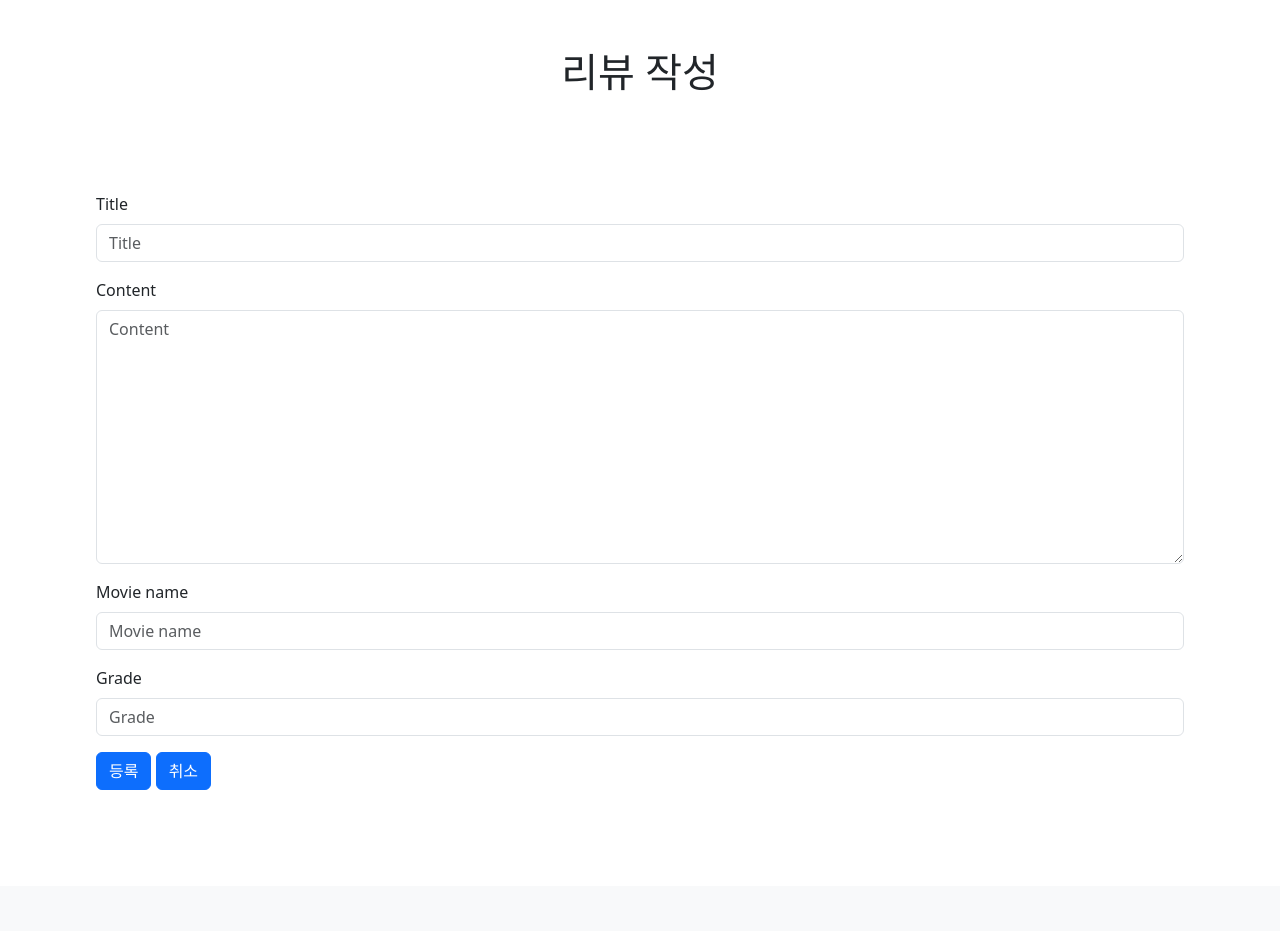
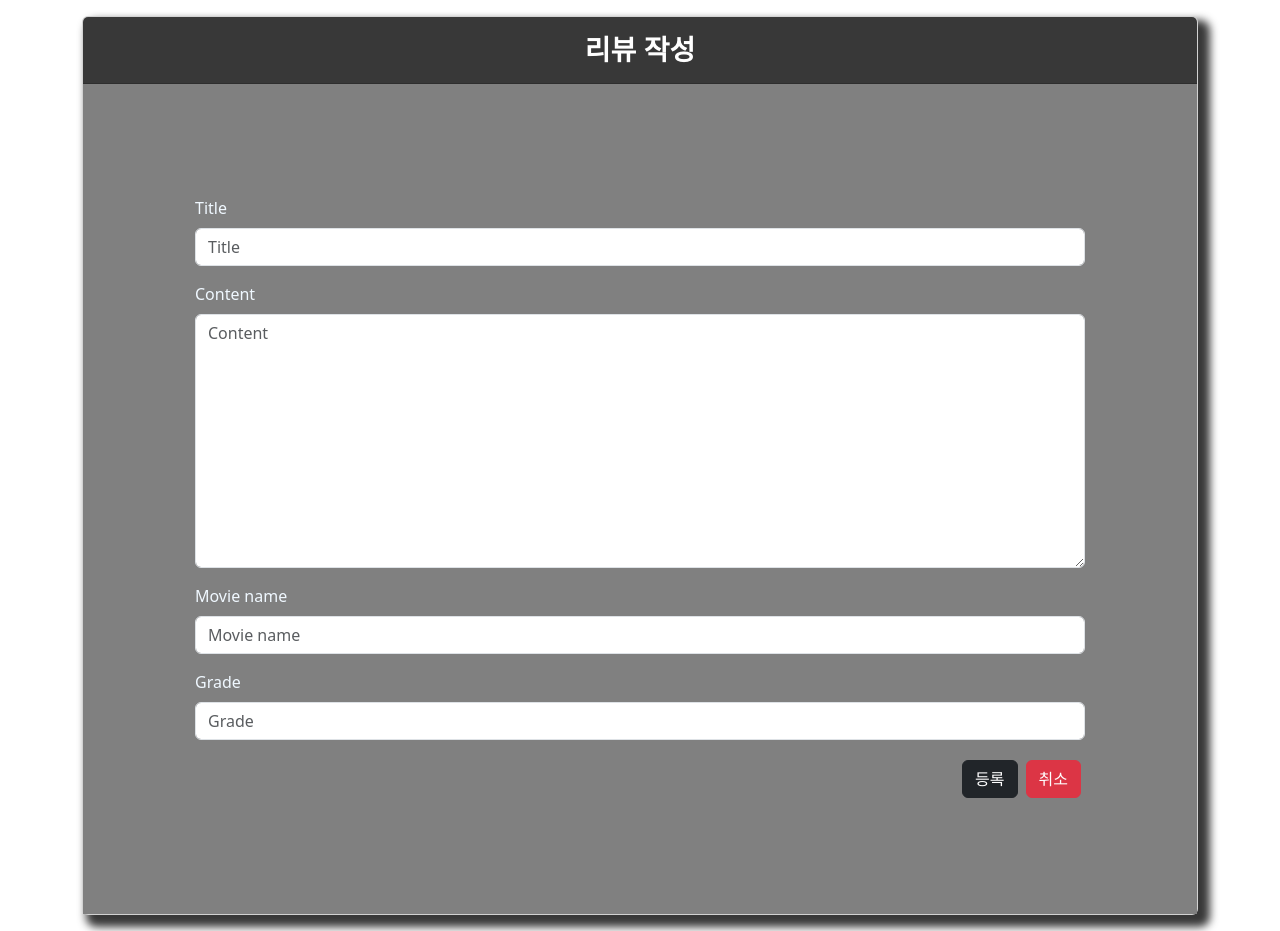
Before and after one commit to yoosoonil/Signup-Login_project, a Django app: page /reviews/create/ in a window 1280 px wide. Shown: the part 56-987 px from the top of the page. Before the commit the page ends 846 px from the top, so only its background shows below. Run offline with Django 3.2, Linux system fonts and the light colour scheme; the visitor is signed in with stand-in values (Sample User, id 1); some libraries are stand-ins or nearby versions.

Commit message:
reviews/create.html

```diff
--- a/reviews/templates/reviews/create.html
+++ b/reviews/templates/reviews/create.html
@@ -2,21 +2,25 @@
 {% load django_bootstrap5 %}
 {% block body %}
 
+<div class="container">
+
+  <div class="card my-3" style="box-shadow:8px 8px 8px 4px rgb(56, 56, 56)">
     {% if request.resolver_match.url_name == 'create' %}
-<div class="text-center my-5">
-  <h1>리뷰 작성</h1>
-</div>
+      <h3 class="card-header text-white text-center p-3" style="font-weight:bold; background-color:rgb(56, 56, 56)">리뷰 작성</h3>
     {% else %}
-<div class="text-center my-5">
-  <h1>리뷰 수정</h1>
-</div>
+      <h3 class="card-header text-white text-center p-3" style="font-weight:bold; background-color:rgb(56, 56, 56)">리뷰 수정</h3>
     {% endif %}
+    <div class="card-body" style="background-color:rgb(128, 128, 128); color:aliceblue">
       <form action="" method="POST" class="form p-5 m-5">
         {% csrf_token %}
         {% bootstrap_form form %}
+      <div class="d-flex justify-content-end">
+        <button class="btn btn-dark m-1" type="submit">등록</button>
+        <button class="btn btn-danger m-1" type="reset">취소</button>
+      </div>
+      </form>
+    </div>
+  </div>
 
-  {% bootstrap_button button_type="submit" content="등록" %}
-  {% bootstrap_button button_type="reset" content="취소" %}
-</form>
-
+</div>
 {% endblock body %}
```
Lines whose indentation alone changed are shown as unchanged.
